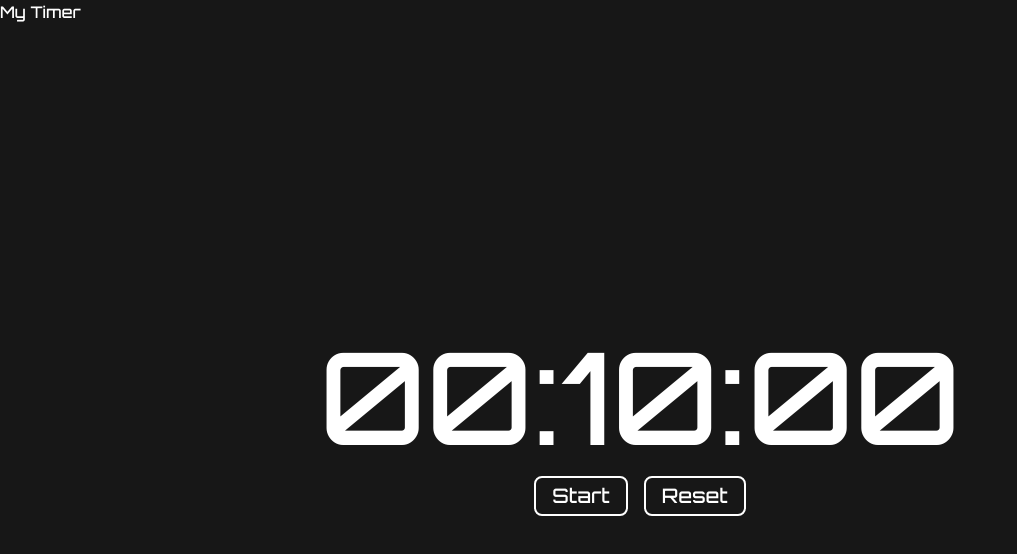
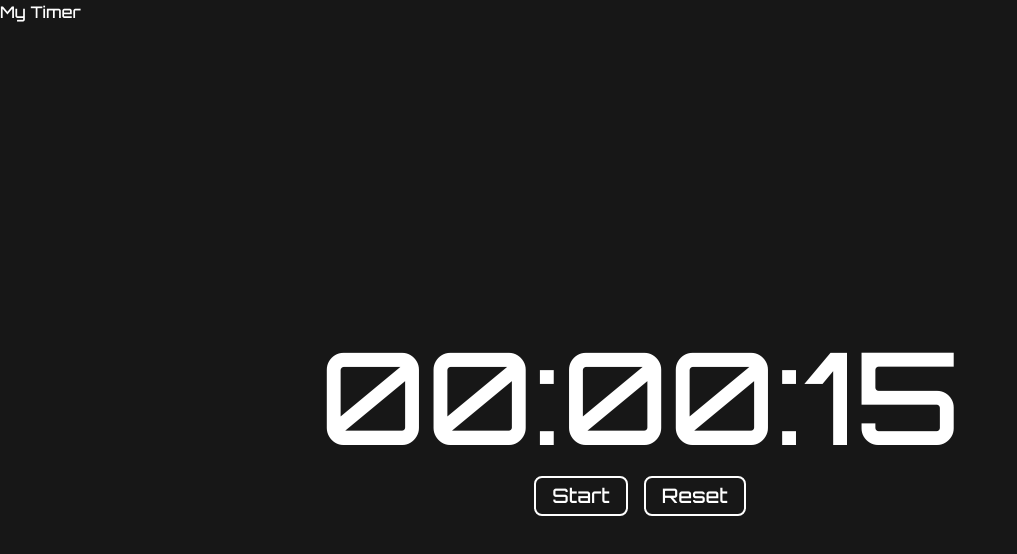
Before and after one commit to gabbythecoder/my-timer, a Next.js app: page / in a window 1280 px wide. Shown: the top 554 px of the page, without its empty margins (0-1017 px from the left). Built offline with nearby package versions, Linux system fonts and the light colour scheme.

Commit message:
feat: lower timer down to test countdown audio

```diff
--- a/src/components/Timer.tsx
+++ b/src/components/Timer.tsx
@@ -5,7 +5,7 @@ import { useEffect, useState, useRef } from "react";
 type TimerState = "idle" | "running" | "paused";
 
 export default function Timer() {
-  const [time, setTime] = useState(10 * 60); // 10 minutes
+  const [time, setTime] = useState(15); // lowered it down for testing purposes - will change it back to 10 minutes later
   const [timerState, setTimerState] = useState<TimerState>("idle");
 
   // create ref
```
